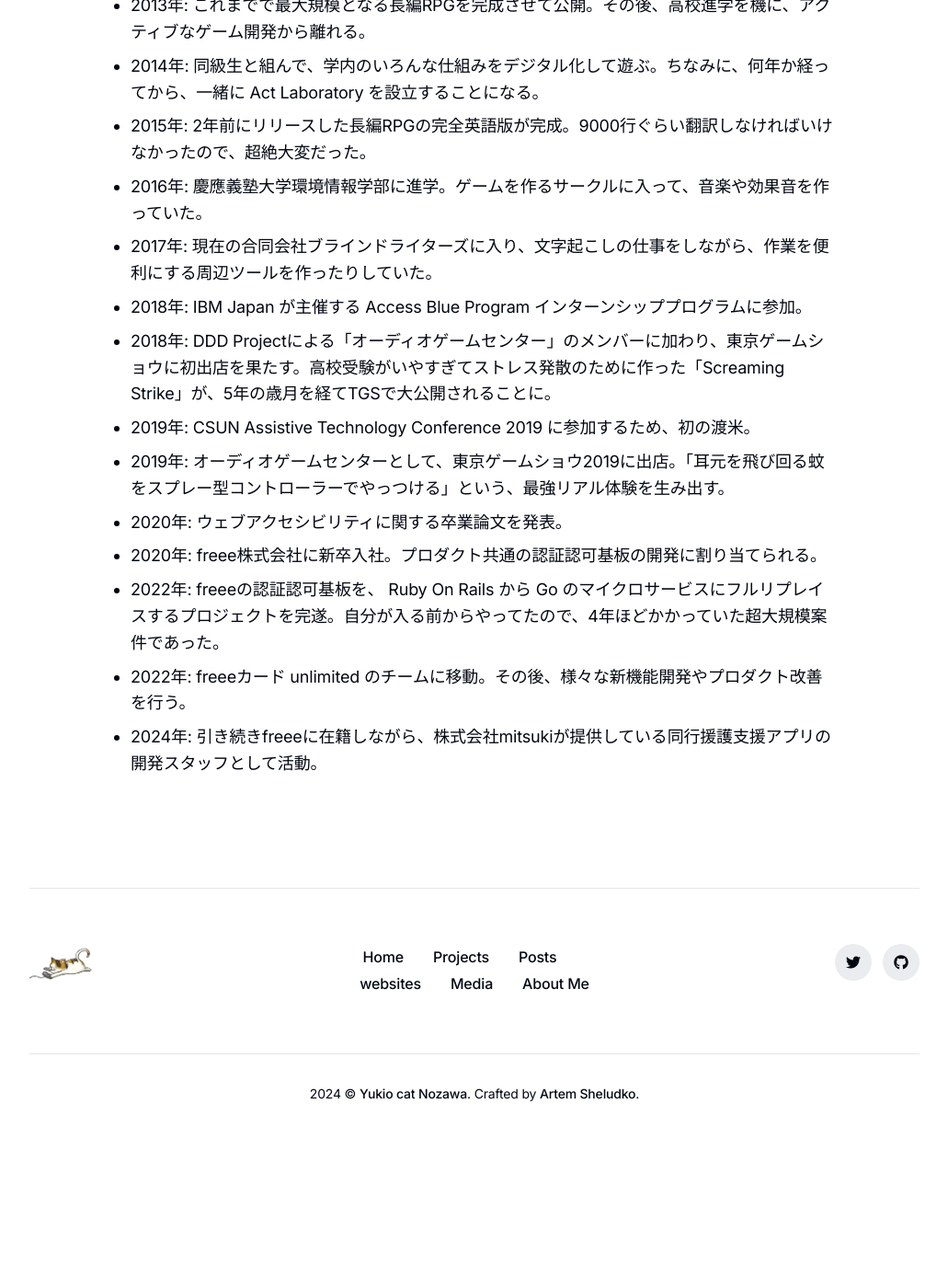
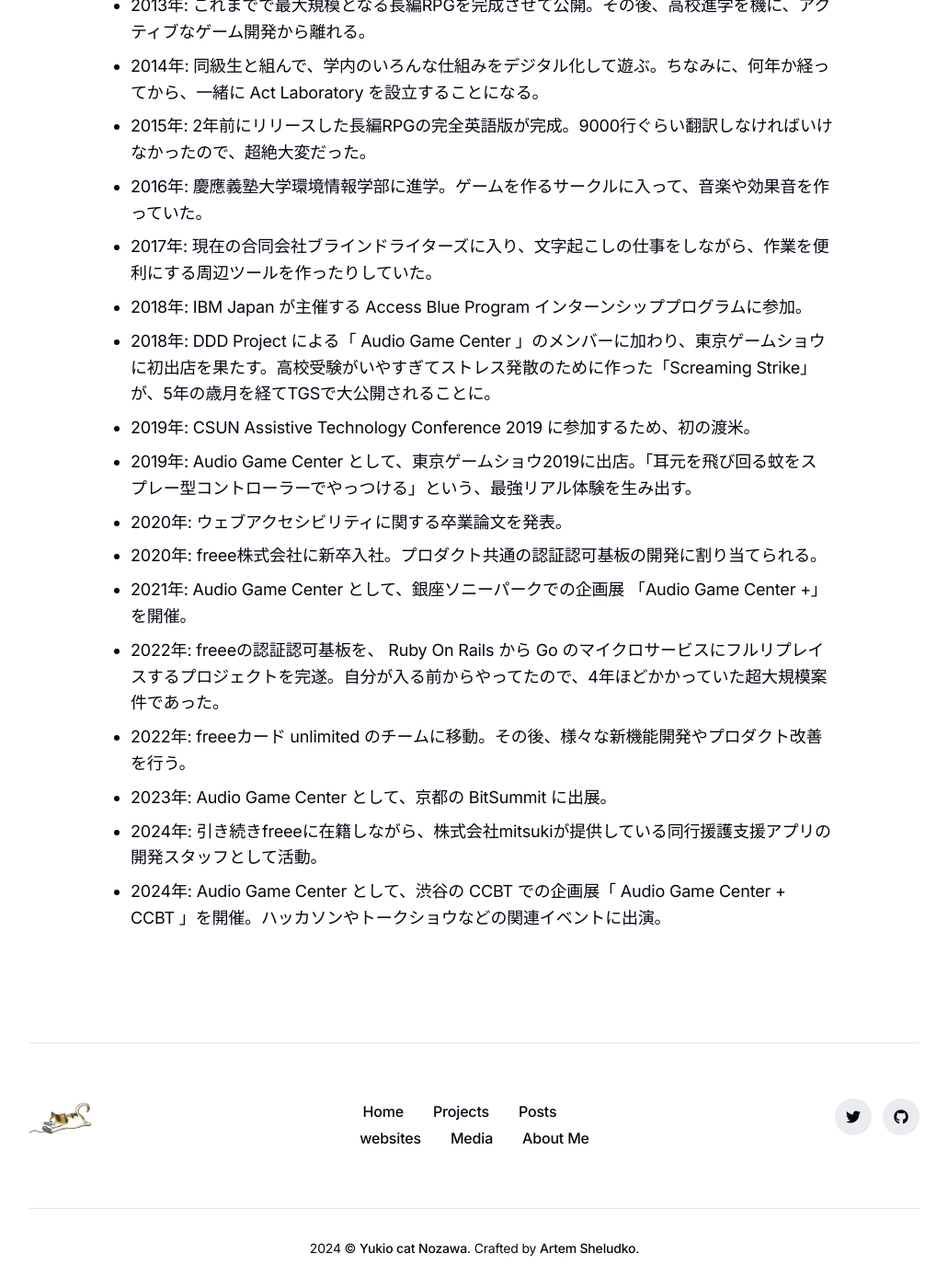
Before and after one commit to yncat/lp, a Jekyll site: the page built from _pages/about.md, in a window 1280 px wide and 1400 px high, scrolled down 2079 px. Shown: the whole window at 92% size, without its empty margins (124-1155 px from the left). Built offline with Jekyll 4.4.1, drawn with Linux system fonts in a browser that asks for light colours; before the commit the page ends 3311 px from its top, so only the background shows below that.

Commit message:
Update profile page

```diff
--- a/_pages/about.md
+++ b/_pages/about.md
@@ -34,11 +34,14 @@
 * 2016年: 慶應義塾大学環境情報学部に進学。ゲームを作るサークルに入って、音楽や効果音を作っていた。
 * 2017年: 現在の合同会社ブラインドライターズに入り、文字起こしの仕事をしながら、作業を便利にする周辺ツールを作ったりしていた。
 * 2018年: IBM Japan が主催する Access Blue Program インターンシッププログラムに参加。
-* 2018年: DDD Projectによる「オーディオゲームセンター」のメンバーに加わり、東京ゲームショウに初出店を果たす。高校受験がいやすぎてストレス発散のために作った「Screaming Strike」が、5年の歳月を経てTGSで大公開されることに。
+* 2018年: DDD Project による「 Audio Game Center 」のメンバーに加わり、東京ゲームショウに初出店を果たす。高校受験がいやすぎてストレス発散のために作った「Screaming Strike」が、5年の歳月を経てTGSで大公開されることに。
 * 2019年: CSUN Assistive Technology Conference 2019 に参加するため、初の渡米。
-* 2019年: オーディオゲームセンターとして、東京ゲームショウ2019に出店。「耳元を飛び回る蚊をスプレー型コントローラーでやっつける」という、最強リアル体験を生み出す。
+* 2019年: Audio Game Center として、東京ゲームショウ2019に出店。「耳元を飛び回る蚊をスプレー型コントローラーでやっつける」という、最強リアル体験を生み出す。
 * 2020年: ウェブアクセシビリティに関する卒業論文を発表。
 * 2020年: freee株式会社に新卒入社。プロダクト共通の認証認可基板の開発に割り当てられる。
+* 2021年: Audio Game Center として、銀座ソニーパークでの企画展 「Audio Game Center +」を開催。
 * 2022年: freeeの認証認可基板を、 Ruby On Rails から Go のマイクロサービスにフルリプレイスするプロジェクトを完遂。自分が入る前からやってたので、4年ほどかかっていた超大規模案件であった。
 * 2022年: freeeカード unlimited のチームに移動。その後、様々な新機能開発やプロダクト改善を行う。
+* 2023年: Audio Game Center として、京都の BitSummit に出展。
 * 2024年: 引き続きfreeeに在籍しながら、株式会社mitsukiが提供している同行援護支援アプリの開発スタッフとして活動。
+* 2024年: Audio Game Center として、渋谷の CCBT での企画展「 Audio Game Center + CCBT 」を開催。ハッカソンやトークショウなどの関連イベントに出演。
```
